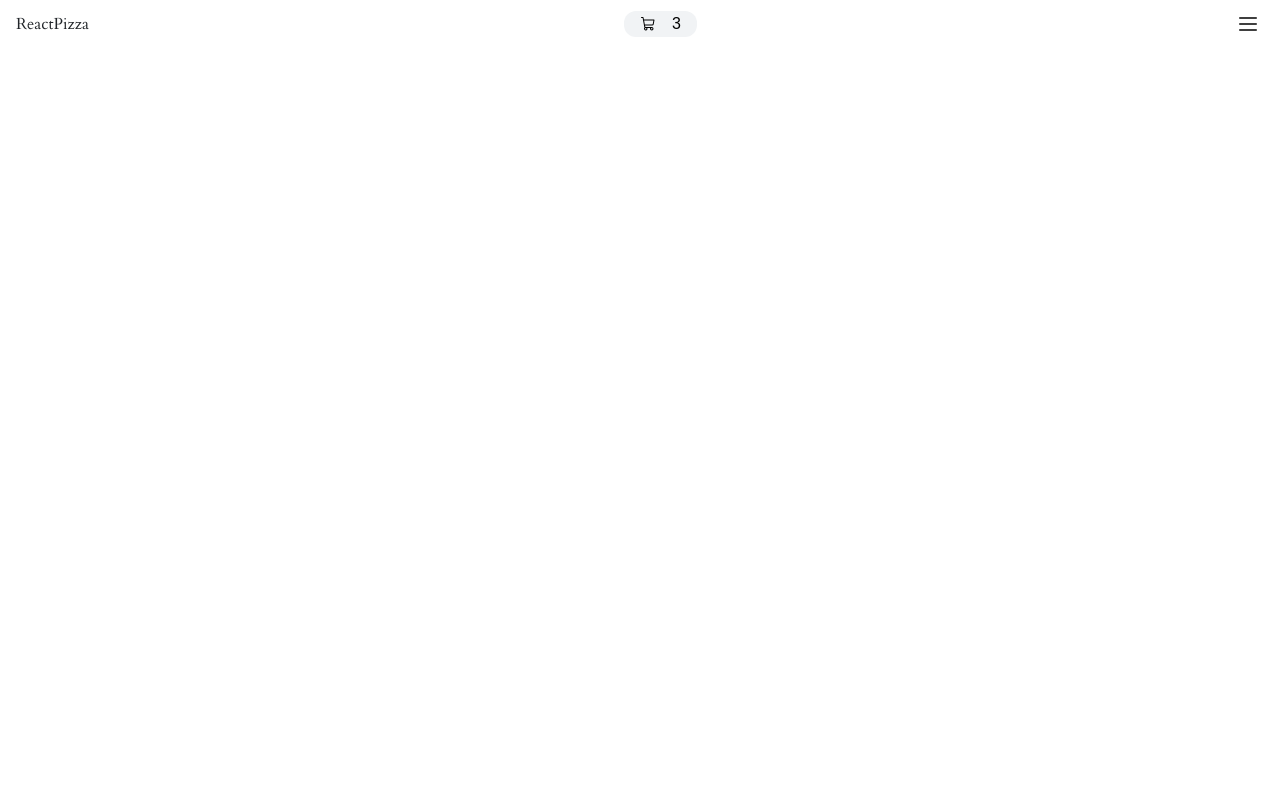
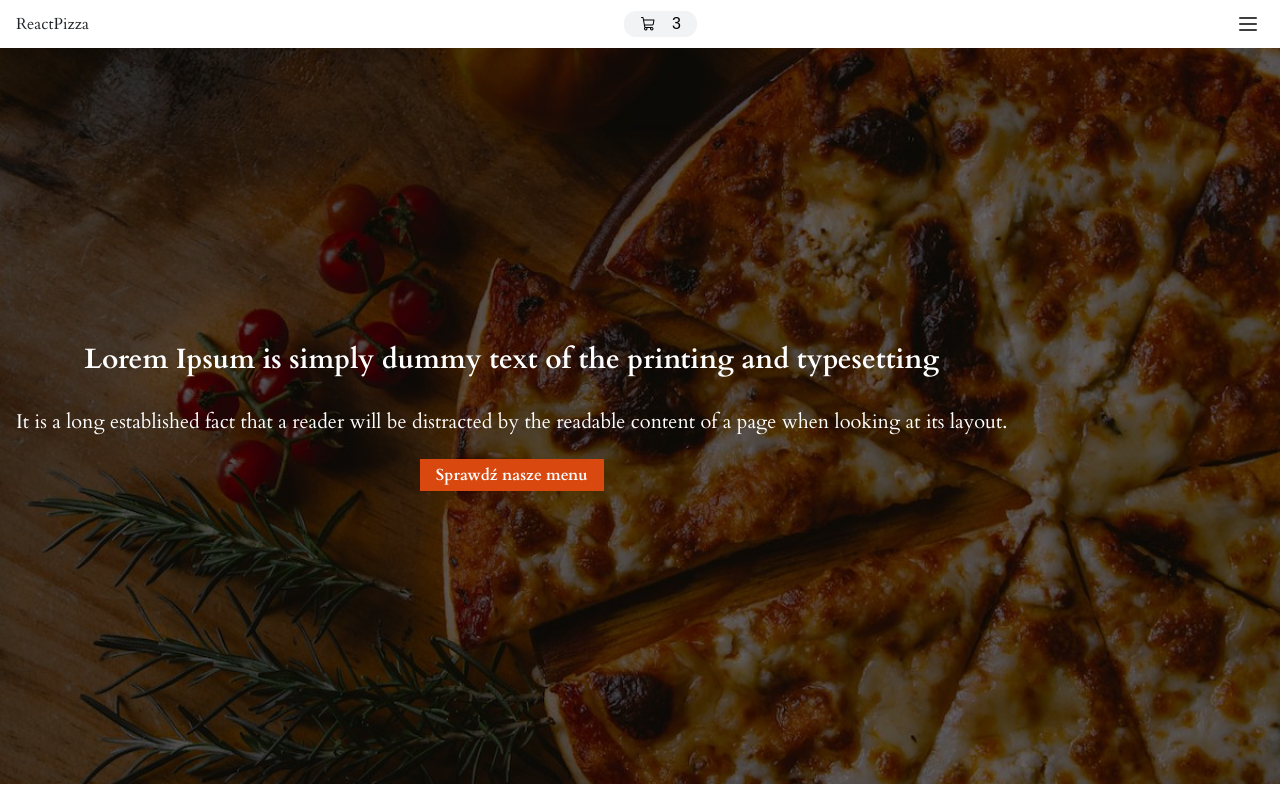
Before and after one commit to mstobiecki/react-pizza, a React (Create React App) app: page / in a window 1280 px wide. Built offline with nearby package versions, Linux system fonts and the light colour scheme.

Commit message:
added Hero.js and Card.js

```diff
--- a/src/App.js
+++ b/src/App.js
@@ -1,11 +1,14 @@
 import { Fragment } from 'react';
+import './App.css';
+
 import Header from './components/Layout/Header/Header';
-import './App.css';
+import Main from './components/Layout/Main/Main';
 
 const App = () => {
 	return (
 		<Fragment>
 			<Header />
+			<Main />
 		</Fragment>
 	);
 };
--- a/src/components/Cart/CartButton.js
+++ b/src/components/Cart/CartButton.js
@@ -1,5 +1,7 @@
+import classes from './CartButton.module.css';
+
 import { ShoppingCart } from '@phosphor-icons/react';
-import classes from './CartButton.module.css';
+
 const CartButton = () => {
 	return (
 		<button className={classes.cart}>
--- a/src/components/Layout/Header/Header.js
+++ b/src/components/Layout/Header/Header.js
@@ -1,7 +1,8 @@
-import CartButton from '../../Cart/CartButton';
 import classes from './Header.module.css';
 
-import Logo from './Logo';
+import CartButton from '../../Cart/CartButton';
+
+import Logo from '../../UI/Logo';
 import Navigation from './Navigation';
 
 const Header = () => {
--- a/src/components/Layout/Header/Navigation.js
+++ b/src/components/Layout/Header/Navigation.js
@@ -1,6 +1,7 @@
 import { useState, useEffect } from 'react';
+import { List, X } from '@phosphor-icons/react';
+
 import classes from './Navigation.module.css';
-import { List, X, ShoppingCart } from '@phosphor-icons/react';
 
 const Navigation = () => {
 	const [navigationToggle, setNavigationToggle] = useState(false);
--- /dev/null
+++ b/src/components/Layout/Main/Hero.js
@@ -0,0 +1,22 @@
+import classes from './Hero.module.css';
+
+const Hero = () => {
+	return (
+		<setion className={classes.hero}>
+			<div className={classes.text}>
+				<h1 className={classes.heading}>
+					Lorem Ipsum is simply dummy text of the printing and typesetting
+				</h1>
+				<p className={classes.paragraph}>
+					It is a long established fact that a reader will be distracted by the
+					readable content of a page when looking at its layout.
+				</p>
+				<a href='#' className={classes.cta}>
+					Sprawdź nasze menu
+				</a>
+			</div>
+		</setion>
+	);
+};
+
+export default Hero;
--- /dev/null
+++ b/src/components/Layout/Main/Hero.module.css
@@ -0,0 +1,40 @@
+.hero {
+	display: flex;
+	background-image: linear-gradient(rgba(0, 0, 0, 0.6), rgba(0, 0, 0, 0.6)),
+		url('../../../assets/pizza-main.jpg');
+	background-position: center;
+	height: 92vh;
+	background-size: cover;
+}
+
+.text {
+	display: flex;
+	flex-direction: column;
+	align-items: center;
+	justify-content: center;
+	padding: 0 2rem;
+	color: white;
+	gap: 2rem;
+}
+
+.heading {
+	font-size: 3.5rem;
+	line-height: 1.3;
+}
+
+.paragraph {
+	margin-top: 2rem;
+	font-size: 2.5rem;
+	line-height: 1.3;
+}
+
+.cta {
+	margin-top: 1rem;
+	background-color: none;
+	padding: 1rem 2rem;
+	background-color: #d9480f;
+	color: #fff;
+	font-weight: 700;
+	font-size: 2rem;
+	text-decoration: none;
+}
--- /dev/null
+++ b/src/components/Layout/Main/Main.js
@@ -0,0 +1,11 @@
+import Hero from './Hero';
+
+const Main = () => {
+	return (
+		<main>
+			<Hero />
+		</main>
+	);
+};
+
+export default Main;
--- /dev/null
+++ b/src/components/UI/Card.js
@@ -0,0 +1,5 @@
+const Card = (props) => {
+	return <div className={classes.card}>{props.children}</div>;
+};
+
+export default Card;
--- /dev/null
+++ b/src/components/UI/Card.module.css
@@ -0,0 +1,5 @@
+.card {
+	max-width: 120rem;
+	padding: 0 2rem;
+	margin: 0 auto;
+}
```
Also changed, not shown: src/components/UI/Logo.js (renamed from src/components/Layout/Header/Logo.js), src/components/UI/Logo.module.css (renamed from src/components/Layout/Header/Logo.module.css).
